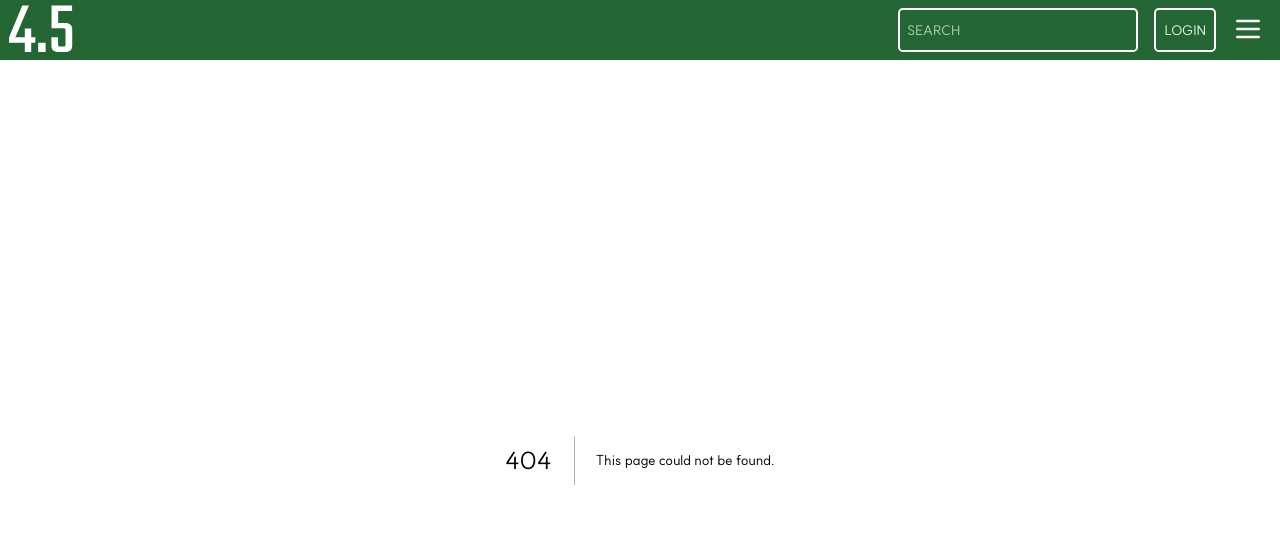
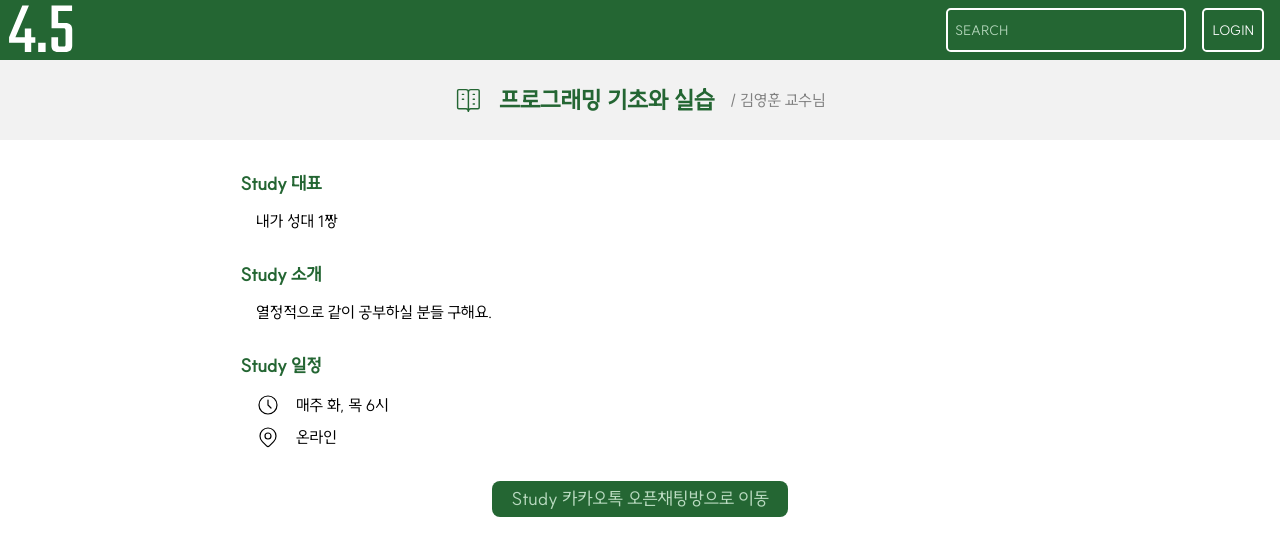
Before and after one commit to skku-sleepwalk/SKKUD_first_project, a Next.js app: page /study in a window 1280 px wide. Before the commit this address had no page. Shown: the top 556 px of the page. Built offline with nearby package versions, Linux system fonts and the light colour scheme.

Commit message:
스터디 리스트 및 스터디 상세보기 완

```diff
--- a/components/Common/AppShell/Header/Header.tsx
+++ b/components/Common/AppShell/Header/Header.tsx
@@ -43,7 +43,7 @@ export function Header({ onOpen, isLogin }: HeaderProps) {
               LOGIN
             </button>
           )}
-          {/* 마이페이지 버튼 */}
+          {/* 로그 아웃 버튼 */}
           {isLogin && (
             <button
               className={style.loginButton}
@@ -52,14 +52,15 @@ export function Header({ onOpen, isLogin }: HeaderProps) {
                 movePage("/mypage");
               }}
             >
-              MY PAGE
+              LOG OUT
             </button>
           )}
         </div>
+        {/* 아래도 데모에서는 제외 */}
         {/* 메뉴 버튼 */}
-        <ActionButton className={style.menuButton} onClick={onOpen}>
+        {/* <ActionButton className={style.menuButton} onClick={onOpen}>
           <IconMenu2 className={style.iconMenu} />
-        </ActionButton>
+        </ActionButton> */}
       </div>
     </div>
   );
--- /dev/null
+++ b/components/Study/Study.module.css
@@ -0,0 +1,130 @@
+.container {
+  display: flex;
+  flex-wrap: wrap;
+  width: 100%;
+  justify-content: center;
+}
+
+.subjectContainer {
+  display: flex;
+  flex-wrap: nowrap;
+  width: 100%;
+  height: 5rem;
+  background-color: rgb(242, 242, 242);
+
+  align-items: center;
+  justify-content: center;
+  gap: 1rem;
+}
+
+.title {
+  color: #246633;
+  font-size: x-large;
+  font-weight: 600;
+}
+
+.professor {
+  color: gray;
+}
+
+.mainContainer {
+  display: flex;
+  flex-wrap: wrap;
+
+  width: 50rem;
+  margin-top: 2rem;
+
+  gap: 2rem;
+}
+
+.box {
+  display: flex;
+  flex-wrap: wrap;
+  width: 100%;
+  gap: 1rem;
+}
+
+.wrapper {
+  display: flex;
+  flex-wrap: wrap;
+  width: 100%;
+  padding-left: 1rem;
+  gap: 0.5rem;
+}
+
+.largeText {
+  width: 100%;
+  color: #246633;
+  font-size: large;
+  font-weight: bold;
+}
+
+.scheduleBox {
+  display: flex;
+  flex-wrap: nowrap;
+  width: 100%;
+  align-items: center;
+  gap: 1rem;
+}
+
+.linkBox {
+  display: flex;
+  width: 100%;
+  justify-content: center;
+}
+
+.link {
+  padding: 0.4rem 1.2rem;
+  border-radius: 0.5rem;
+
+  background-color: #246633;
+  color: #b9dac0;
+  font-size: large;
+}
+
+.link:hover {
+  background-color: #1c5028;
+}
+
+@media (max-width: 950px) {
+  .mainContainer {
+    width: 80%;
+  }
+}
+
+/* 모바일 용 미디어 쿼리 정의 */
+@media (max-width: 500px) {
+  .mainContainer {
+    width: 22.5rem;
+    margin-top: 1rem;
+  }
+
+  .subjectContainer {
+    height: 4rem;
+    gap: 0.7rem;
+  }
+
+  .title {
+    font-size: large;
+  }
+
+  .professor {
+    font-size: small;
+  }
+
+  .largeText {
+    font-size: medium;
+  }
+
+  .wrapper {
+    padding-left: 0.7rem;
+    font-size: small;
+  }
+
+  .link {
+    width: 100%;
+    padding: 0.4rem;
+    border-radius: 0rem;
+    font-size: medium;
+  }
+}
--- /dev/null
+++ b/components/Study/Study.tsx
@@ -0,0 +1,54 @@
+import { IconClock, IconMapPin, IconVocabulary } from "@tabler/icons-react";
+import style from "./Study.module.css";
+import { useMediaQuery } from "react-responsive";
+import { ActionButton } from "../Common/ActionButton/ActionButton";
+
+export function Study() {
+  const mobile = useMediaQuery({
+    query: "(max-width:500px)",
+  });
+
+  return (
+    <div className={style.container}>
+      <div className={style.subjectContainer}>
+        <IconVocabulary
+          size={mobile ? "1.4rem" : "1.8rem"}
+          stroke={1.2}
+          color="#246633"
+        />
+        <div className={style.title}>프로그래밍 기초와 실습</div>
+        <div className={style.professor}>/ 김영훈 교수님</div>
+      </div>
+      <div className={style.mainContainer}>
+        <div className={style.box}>
+          <div className={style.largeText}>Study 대표</div>
+          <div className={style.wrapper}>내가 성대 1짱</div>
+        </div>
+        <div className={style.box}>
+          <div className={style.largeText}>Study 소개</div>
+          <div className={style.wrapper}>
+            열정적으로 같이 공부하실 분들 구해요.
+          </div>
+        </div>
+        <div className={style.box}>
+          <div className={style.largeText}>Study 일정</div>
+          <div className={style.wrapper}>
+            <div className={style.scheduleBox}>
+              <IconClock size={mobile ? "1.1rem" : "1.5rem"} stroke={1.2} />
+              <div className={style.text}>매주 화, 목 6시</div>
+            </div>
+            <div className={style.scheduleBox}>
+              <IconMapPin size={mobile ? "1.1rem" : "1.5rem"} stroke={1.2} />
+              <div className={style.text}>온라인</div>
+            </div>
+          </div>
+        </div>
+        <div className={style.linkBox}>
+          <ActionButton className={style.link}>
+            Study 카카오톡 오픈채팅방으로 이동
+          </ActionButton>
+        </div>
+      </div>
+    </div>
+  );
+}
--- a/components/StudyList/StudyPost/StudyPost.module.css
+++ b/components/StudyList/StudyPost/StudyPost.module.css
@@ -52,6 +52,7 @@
   display: flex;
   flex-wrap: nowrap;
   width: 100%;
+  height: 1.5rem;
 
   align-items: center;
   gap: 0.7rem;
@@ -83,6 +84,7 @@
   }
 
   .footer {
+    height: 1.1rem;
     font-size: small;
     gap: 0.5rem;
   }
--- a/components/StudyList/StudyPost/StudyPost.tsx
+++ b/components/StudyList/StudyPost/StudyPost.tsx
@@ -34,12 +34,13 @@ export function StudyPost({ isLast }: StudyPostProps) {
         <p>프기실 같이 공부할 사람 구해요</p>
       </div>
       <div className={style.footer}>
-        <IconClock size={mobile ? "1.1rem" : "1.5rem"} stroke={1.2} />
+        {/* 아래는 일단 데모에서는 제외 */}
+        {/* <IconClock size={mobile ? "1.1rem" : "1.5rem"} stroke={1.2} />
         <div className={style.text}>매주 화, 목 6시</div>
         <IconMapPin size={mobile ? "1.1rem" : "1.5rem"} stroke={1.2} />
         <div className={style.text}>온라인</div>
         <IconUsersGroup size={mobile ? "1.1rem" : "1.5rem"} stroke={1.2} />
-        <div className={style.text}>5명</div>
+        <div className={style.text}>5명</div> */}
       </div>
     </UnstylesButton>
   );
--- a/components/StudyList/StudySearch/StudySearch.tsx
+++ b/components/StudyList/StudySearch/StudySearch.tsx
@@ -14,7 +14,7 @@ export function StudySearch({ isSearch }: StudySearchProps) {
         </div>
       ) : (
         <div className={style.searchKeyword}>
-          Study in <img src="/images/45logoBlack.svg" className={style.img} />
+          Study with <img src="/images/45logoBlack.svg" className={style.img} />
         </div>
       )}
     </div>
--- a/components/StudyList/StudyTab/StudyTab.tsx
+++ b/components/StudyList/StudyTab/StudyTab.tsx
@@ -18,14 +18,15 @@ export function StudyTab({ setManyTab, setNewTab, activeTab }: StudyTabProps) {
         스터디 만들기
       </ActionButton>
       <div className={style.tabRightSection}>
-        <ActionButton
+        {/* 아래는 데모에서 제외 */}
+        {/* <ActionButton
           className={`${style.tabButton} ${
             activeTab === "many" && style.activeTabButton
           }`}
           onClick={setManyTab}
         >
           인원 많은 순
-        </ActionButton>
+        </ActionButton> */}
         <ActionButton
           className={`${style.tabButton} ${
             activeTab === "new" && style.activeTabButton
--- /dev/null
+++ b/pages/study.tsx
@@ -0,0 +1,13 @@
+import { Study } from "@/components/Study/Study";
+import Head from "next/head";
+
+export default function Main() {
+  return (
+    <>
+      <Head>
+        <title>Study : 프로그래밍 기초와 실습</title>
+      </Head>
+      <Study />
+    </>
+  );
+}
```
Also changed, not shown: components/Join/Join.module.css (+14 -3 lines), components/Join/Join.tsx (+31 -10 lines).
